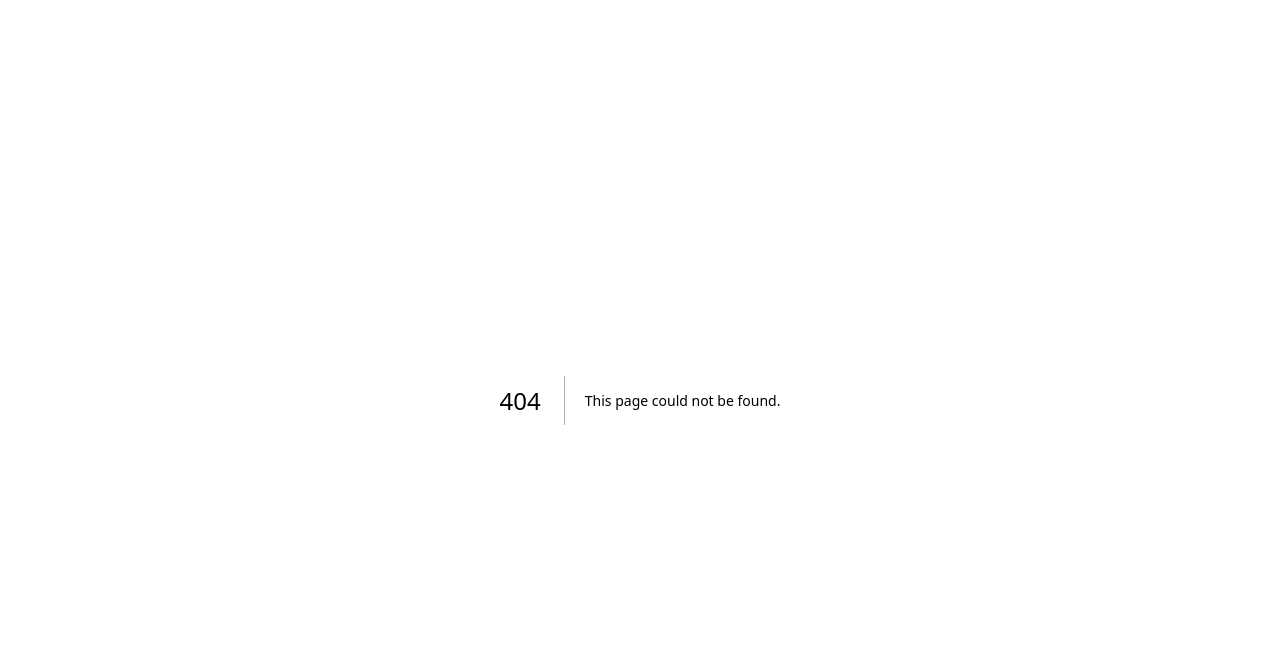
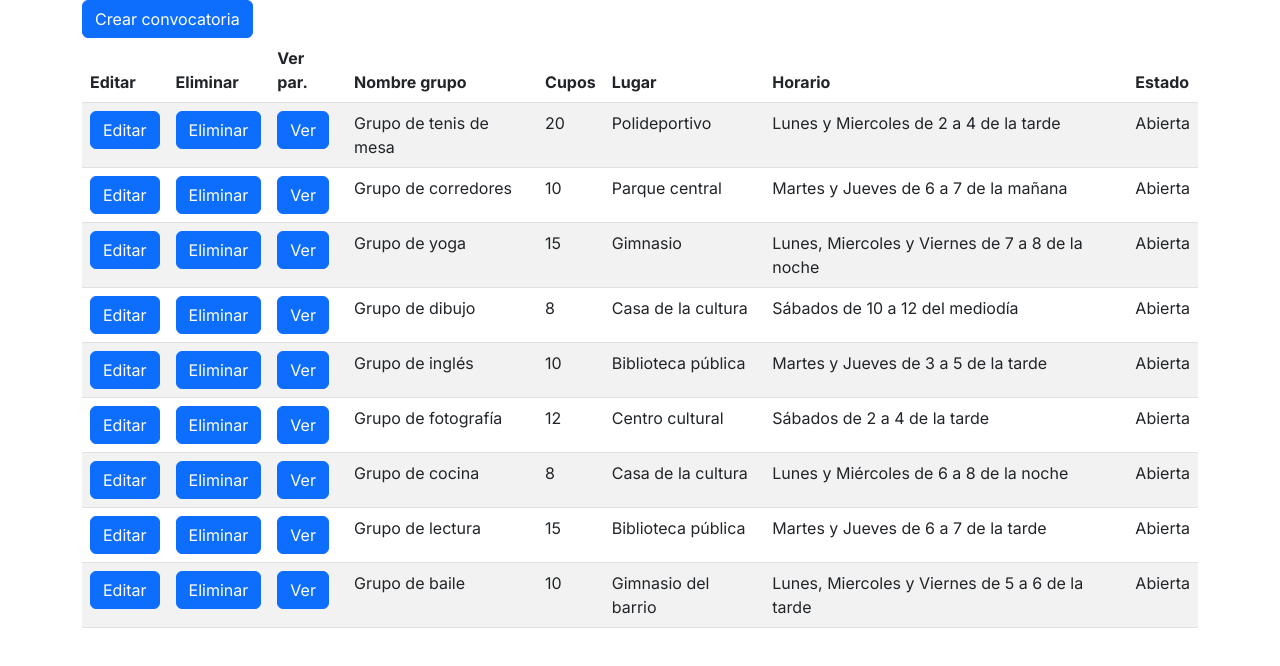
Before and after one commit to dabonilla/UNCampusConnect_webApp, a Next.js app: page /UN-CampusConnect/calls in a window 1280 px wide. Before the commit this address had no page. Shown: the top 666 px of the page. Built offline with nearby package versions, Linux system fonts and the light colour scheme; no server answers.

Commit message:
Avance en la implementación  de la funcionalidad de convocatorias

```diff
--- /dev/null
+++ b/app/UN-CampusConnect/calls/page.js
@@ -0,0 +1,196 @@
+'use client'
+import React, { useState, useEffect } from 'react';
+import axios from "axios";
+import ModalEdit from 'app/components/modalEdit'
+import * as bootstrap from 'bootstrap';
+
+const endpoint = `http://${process.env.API_GATEWAY_URL}:${process.env.API_GATEWAY_PORT}/graphql`
+const data1 = [
+  {
+    maximunParticipants: 20,
+    nameGroup: "Grupo de tenis de mesa",
+    place: "Polideportivo",
+    schedule: "Lunes y Miercoles de 2 a 4 de la tarde",
+    deadline: "05/04/2023",
+    participants: [],
+    status: "Abierta"
+  },
+  {
+    maximunParticipants: 10,
+    nameGroup: "Grupo de corredores",
+    place: "Parque central",
+    schedule: "Martes y Jueves de 6 a 7 de la mañana",
+    participants: [],
+    status: "Abierta"
+  },
+  {
+    maximunParticipants: 15,
+    nameGroup: "Grupo de yoga",
+    place: "Gimnasio",
+    schedule: "Lunes, Miercoles y Viernes de 7 a 8 de la noche",
+    participants: [],
+    status: "Abierta"
+  },
+  {
+    maximunParticipants: 8,
+    nameGroup: "Grupo de dibujo",
+    place: "Casa de la cultura",
+    schedule: "Sábados de 10 a 12 del mediodía",
+    deadline: "30/06/2023",
+    participants: [],
+    status: "Abierta"
+  },
+  {
+    maximunParticipants: 10,
+    nameGroup: "Grupo de inglés",
+    place: "Biblioteca pública",
+    schedule: "Martes y Jueves de 3 a 5 de la tarde",
+    deadline: "10/07/2023",
+    participants: [],
+    status: "Abierta"
+  },
+  {
+    maximunParticipants: 12,
+    nameGroup: "Grupo de fotografía",
+    place: "Centro cultural",
+    schedule: "Sábados de 2 a 4 de la tarde",
+    deadline: "20/08/2023",
+    participants: [],
+    status: "Abierta"
+  },
+  {
+    maximunParticipants: 8,
+    nameGroup: "Grupo de cocina",
+    place: "Casa de la cultura",
+    schedule: "Lunes y Miércoles de 6 a 8 de la noche",
+    deadline: "30/09/2023",
+    participants: [],
+    status: "Abierta"
+  },
+  {
+    maximunParticipants: 15,
+    nameGroup: "Grupo de lectura",
+    place: "Biblioteca pública",
+    schedule: "Martes y Jueves de 6 a 7 de la tarde",
+    deadline: "10/10/2023",
+    participants: [],
+    status: "Abierta"
+  },
+  {
+    maximunParticipants: 10,
+    nameGroup: "Grupo de baile",
+    place: "Gimnasio del barrio",
+    schedule: "Lunes, Miercoles y Viernes de 5 a 6 de la tarde",
+    deadline: "15/11/2023",
+    participants: [],
+    status: "Abierta"
+  }
+]
+
+
+
+const eventCreate = (i) => {
+  console.log("click create", i)
+}
+
+const eventViewParticipants = (i) => {
+  console.log("click participants", i)
+}
+
+const queryCall = `
+    query{
+      getCalls{
+        id
+        nameGroup
+        maximunParticipants
+        place
+        schedule
+        status
+        participants
+      }
+    }
+    `
+export default function Form() {
+  const [calls, setCalls] = useState(data1);
+  const [idCall, setIdCall] = useState(0);
+
+  const handleShow = () => {
+    const myModal = new bootstrap.Modal(document.getElementById('ModalEdit'))
+    myModal.show();
+  }
+  const handleShowEdit = (index) => {
+    setIdCall(index)
+    const myModal = new bootstrap.Modal(document.getElementById('formEdit'))
+    myModal.show();
+};
+const hideModal = () => {
+    const myModal = document.getElementById('formEdit');
+    const modal = bootstrap.Modal.getInstance(myModal);
+    modal.hide();
+}
+
+
+
+const eventEdit = (i) => {
+  console.log("click edit", i)
+  handleShow()
+}
+
+
+  useEffect(() => {
+    async function getCalls() {
+      const response = await axios.post(endpoint, { query: queryCall })
+      console.log(response.data.data.getCalls)
+      setCalls(response.data.data.getCalls)
+    }
+    getCalls()
+
+  }, [])
+
+  const eventDelete = ( i) => {
+    console.log("click delete")
+  }
+  return (
+
+<div className='container mt-6'>
+      <button type="button" onClick={()=>eventCreate()} className="btn btn-primary" >Crear convocatoria</button>
+      <ModalEdit id ={'formEdit'} idCall={idCall} hideModal = {()=>hideModal()} data = {calls}/>
+      <table className="table table-striped">
+        <thead>
+          <tr>
+            <th scope="col">Editar</th>
+            <th scope="col">Eliminar</th>
+            <th scope="col">Ver par.</th>
+            <th scope="col">Nombre grupo</th>
+            <th scope="col">Cupos</th>
+            <th scope="col">Lugar</th>
+            <th scope="col">Horario</th>
+            <th scope="col">Estado</th>
+          </tr>
+        </thead>
+        <tbody>
+          {calls.map((call,index) => (
+            <tr key={call.nameGroup}>
+
+              <td>
+                <button type="button" onClick={()=>handleShowEdit(index)} className="btn btn-primary">Editar</button>
+              </td>
+              <td>
+                <button type="button" onClick={()=>eventDelete(index)} className="btn btn-primary">Eliminar</button>
+              </td>
+              <td>
+                <button type="button" onClick={()=>eventViewParticipants(index)} className="btn btn-primary">Ver </button>
+              </td>
+              <td >{call.nameGroup}</td>
+              <td>{call.maximunParticipants}</td>
+              <td>{call.place}</td>
+              <td>{call.schedule}</td>
+              <td>{call.status}</td>
+            </tr>
+          ))}
+        </tbody>
+      </table>
+
+    </div>
+  )
+}
--- /dev/null
+++ b/app/components/formEditCall.js
@@ -0,0 +1,20 @@
+'use client'
+import { useForm } from "react-hook-form";
+
+const FormEdit = ({ data, idCall }) => {
+  const { register, handleSubmit } = useForm();
+  const onSubmit = data => console.log(data);
+
+  return (
+    <form onSubmit={handleSubmit(onSubmit)}>
+      <input {...register("firstName")} />
+      <select {...register("gender")}>
+        <option value="female">{data[idCall].nameGroup}</option>
+        <option value="male">{data[idCall].place}</option>
+        <option value="other">{data[idCall].status}</option>
+      </select>
+      <input type="submit" />
+    </form>
+  )
+}
+export default FormEdit
--- /dev/null
+++ b/app/components/modalEdit.js
@@ -0,0 +1,35 @@
+'use client'
+import React from 'react';
+import 'bootstrap/dist/css/bootstrap.css'
+import FormEdit from 'app/components/FormEditCall'
+
+
+
+
+
+const ModalEdit = ({id,hideModal,data,idCall}) => {
+
+  return (
+
+    <div className="modal fade" id={id} tabIndex="-1" aria-labelledby="exampleModalLabel" aria-hidden="true">
+    <div className="modal-dialog">
+      <div className="modal-content">
+        <div className="modal-header">
+          <h1 className="modal-title fs-5" id="exampleModalLabel">Editar convocatoria</h1>
+          <button type="button" className="btn-close" data-bs-dismiss="modal" aria-label="Close"></button>
+        </div>
+        <div className="modal-body">
+        <FormEdit data ={data} idCall={idCall}/>
+        </div>
+        <div className="modal-footer">
+          <button type="button" className="btn btn-secondary" data-bs-dismiss="modal">Cancelar</button>
+          <button type="button" className="btn btn-primary" onClick={hideModal}>Guardar</button>
+        </div>
+      </div>
+    </div>
+  </div>
+
+  )
+}
+
+export default ModalEdit
--- a/app/globals.css
+++ b/app/globals.css
@@ -1,3 +0,0 @@
-@tailwind base;
-@tailwind components;
-@tailwind utilities;
--- a/package.json
+++ b/package.json
@@ -9,12 +9,18 @@
     "lint": "next lint"
   },
   "dependencies": {
+    "@emotion/react": "^11.11.0",
+    "@emotion/styled": "^11.11.0",
+    "@mui/icons-material": "^5.11.16",
+    "@mui/material": "^5.13.0",
     "autoprefixer": "10.4.14",
     "axios": "^1.4.0",
     "bootstrap": "^5.2.3",
+    "bootstrap-icons": "^1.10.5",
     "eslint": "8.40.0",
     "eslint-config-next": "13.4.1",
     "js-cookie": "^3.0.5",
+    "material-react-table": "^1.11.3",
     "next": "13.4.1",
     "postcss": "8.4.23",
     "react": "18.2.0",
```
Also changed, not shown: 1 other file (tests, documents, lock files or other folders).
